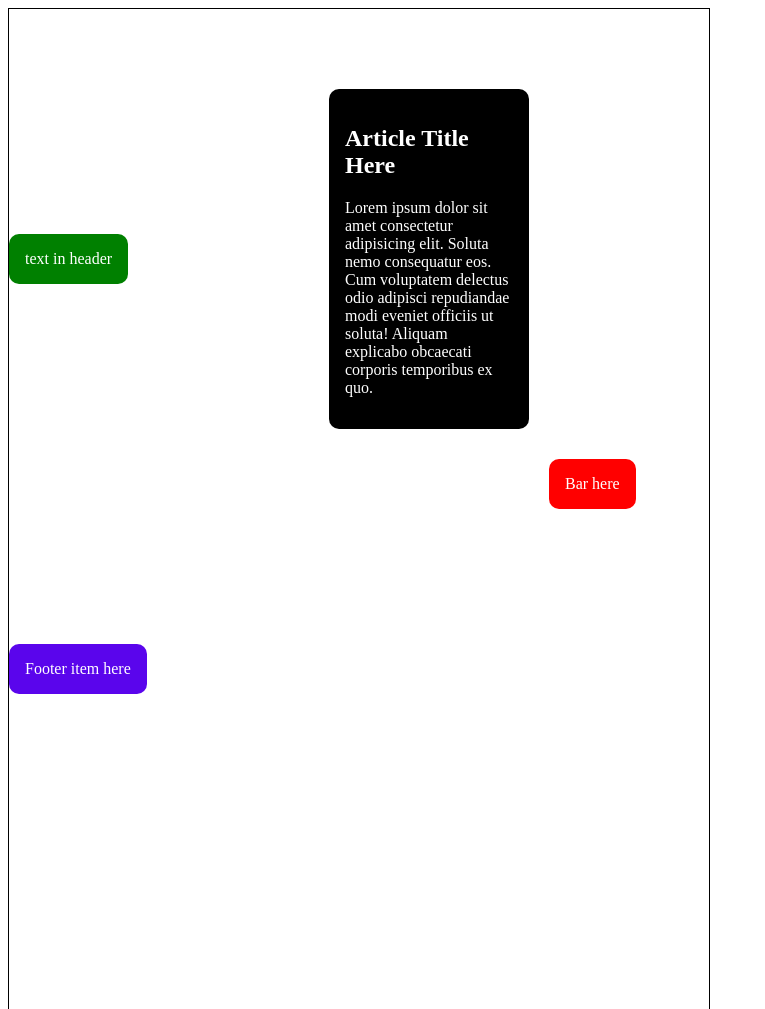
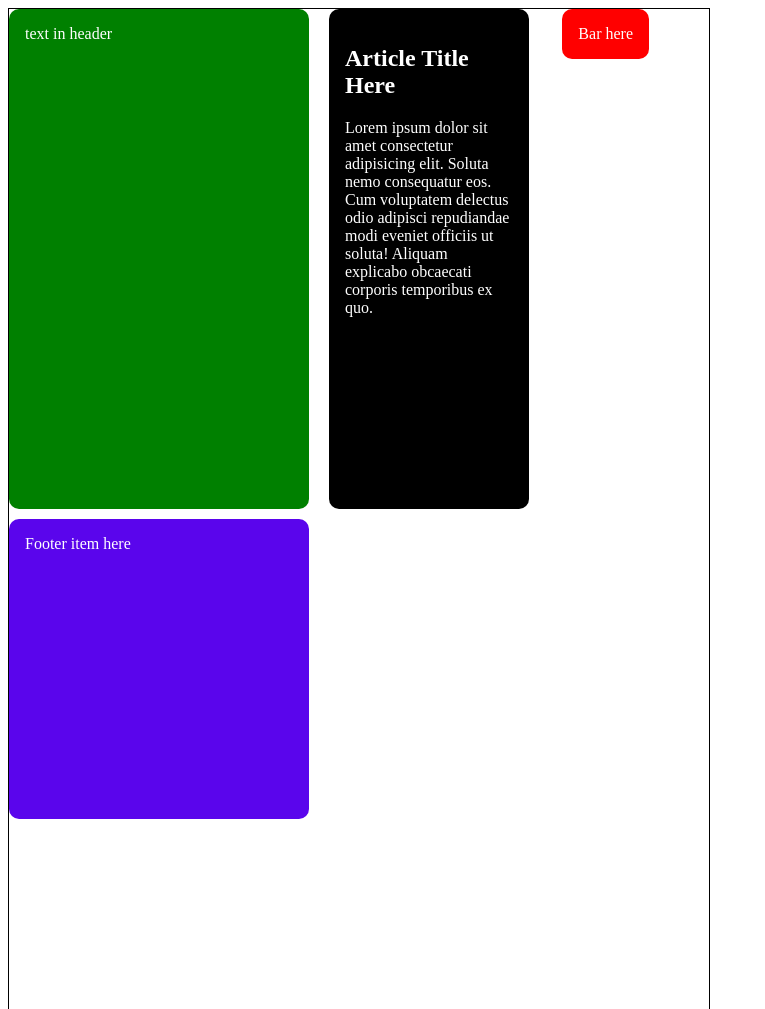
Before and after one commit to Bach1685/grid, a website built with webpack: page src/index.html in a window 1280 px wide. Shown: the top 1009 px of the page, without its empty margins (0-765 px from the left). Built offline with nearby package versions, Linux system fonts and the light colour scheme.

Commit message:
combination

```diff
--- a/src/styles.css
+++ b/src/styles.css
@@ -9,12 +9,13 @@ body {
   gap: 10px 20px;
   border: 1px solid black;
   grid-template: 500px 300px / 300px 200px 100px;
-  justify-items: start;
-  align-items: center;
+  /* justify-items: start;
+  align-items: center; */
+  /* place-items: start center; */
 
-  /* place-items: center start; */
-  /* justify-content: space-around;
-  align-content: space-around; */
+  /* justify-content: space-evenly; */
+  /* align-content: space-around; */
+  /* place-content: center space-evenly; */
 }
 
 .container > * {
@@ -32,7 +33,9 @@ article {
 
 aside {
   background-color: red;
-  align-self: end;
+  /* justify-self: end;
+  align-self: start; */
+  place-self: start end;
 }
 
 footer {
```
